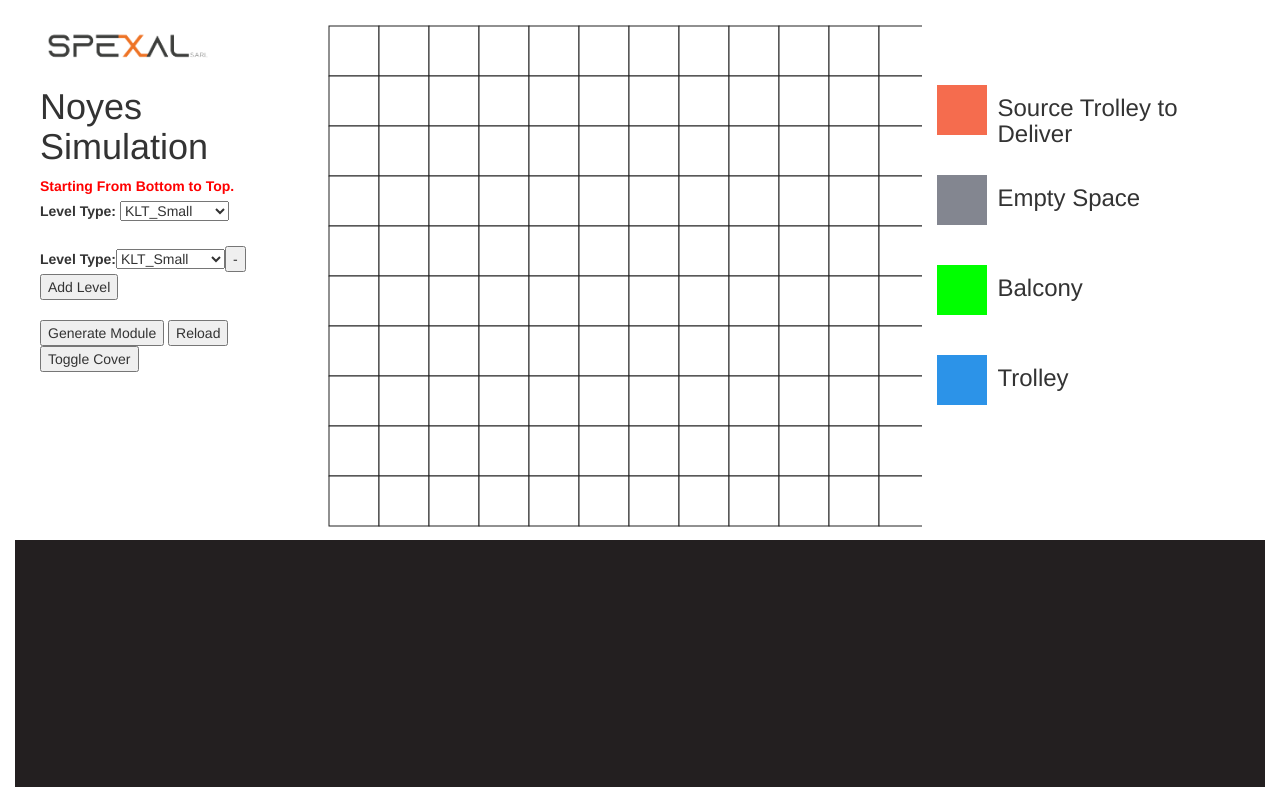
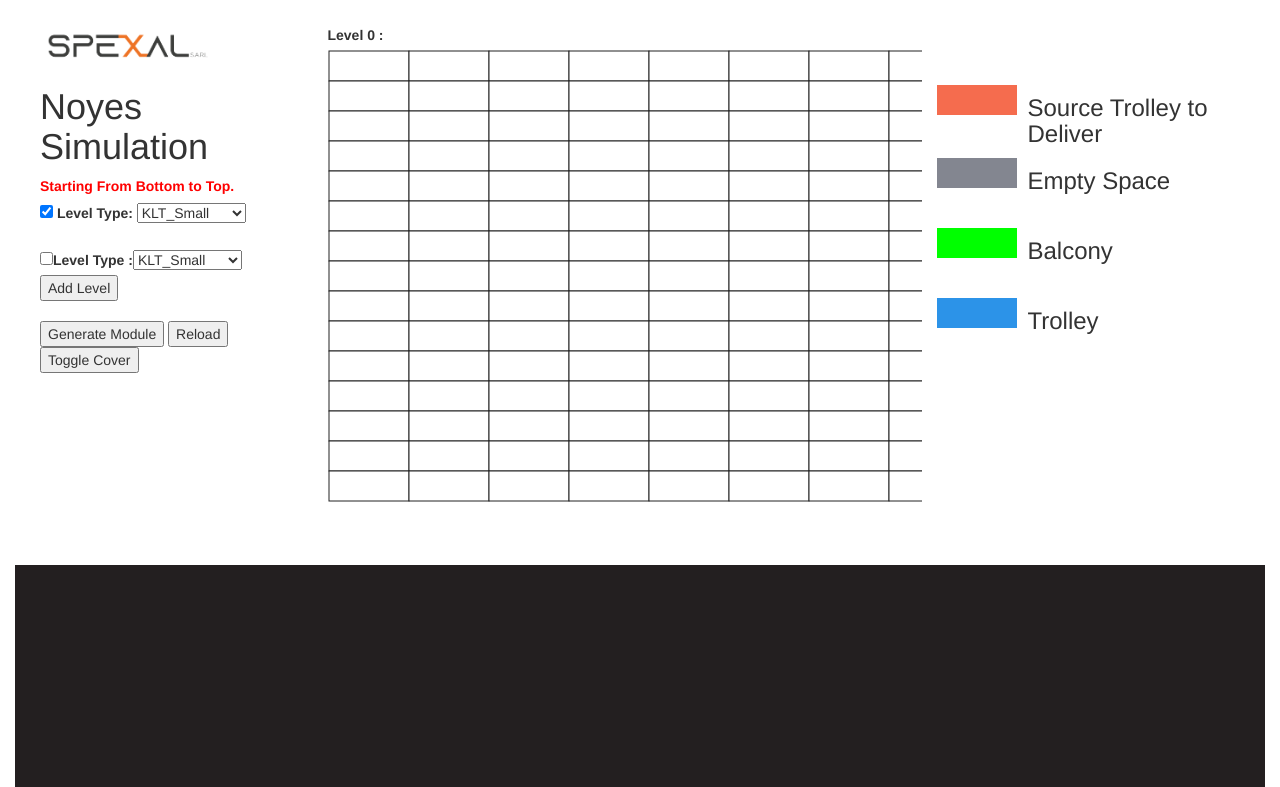
Before and after one commit to mariokorban/NoyesSimulation, a website: page simulation.html in a window 1280 px wide. Both pictures are taken after a click on the button "Add Level". Shown: the top 787 px of the page. Drawn offline with nearby package versions, Linux system fonts and the light colour scheme; no server answers.

Commit message:
Implementing Center Button - Per Level Custimization - Implementing JS Fixes - Replace Squares with Rectangles - Balconies and Lights and Balcoy Orientation - Fixing Reload Generation

```diff
--- a/grid.js
+++ b/grid.js
@@ -1,17 +1,19 @@
-function gridData() {
+beginGrid();
+
+function genGridData() {
 	var data = new Array();
 	var xpos = 1; //starting xpos and ypos at 1 so the stroke will show when we make the grid below
 	var ypos = 1;
-	var width = 50;
-	var height = 50;
+	var width = 80;
+	var height = 30;
 	var click = 0;
 
 	// iterate for rows
-	for (var row = 0; row < 10; row++) {
+	for (var row = 0; row < 15; row++) {
 		data.push( new Array() );
 
 		// iterate for cells/columns inside rows
-		for (var column = 0; column < 15; column++) {
+		for (var column = 0; column < 10; column++) {
 			data[row].push({
 				x: xpos,
 				y: ypos,
@@ -30,11 +32,36 @@ function gridData() {
 	return data;
 }
 
-var gridData = gridData();
-// I like to log the data to the console for quick debugging
+var grids = new Array();
+
+function beginGrid(){
+	grids = [];
+	for(var i=0; i< counter_check; i++){
+		grids.push(genGridData());
+	}
+	drawGrids();
+}
+
+function clearGrids(){
+	$("#grid_holder").html = "";
+}
+
+function drawGrids(){
+	for(var g = 0; g < grids.length; g++){
+		var gridData = grids[g];
 		console.log(gridData);
 
-var grid = d3.select("#grid").append("svg").attr("width","100%").attr("height","510px");
+		document.getElementById("grid"+g).innerHTML = "";
+		document.getElementById("grid"+g).innerHTML = "<label>Level "+g+" : </label>"
+
+		var grid = d3.select("#grid"+g).append("svg").attr("width","100%").attr("height","510px");
+		var id = "grid"+g
+		if(id == "grid0"){
+		}
+		else{
+			$("#grid"+g+" label").css("display","none");
+			grid.attr("display","none");
+		}
 
 		var row = grid.selectAll(".row")
 		.data(gridData)
@@ -60,25 +87,45 @@ var column = row.selectAll(".square")
 		   if ((d.click)%5 == 3 ) { d3.select(this).style("fill","#838690").attr("id","c3"); }
 		   if ((d.click)%5 == 4 ) { d3.select(this).style("fill","#0f0").attr("id","c4"); }
 		});
+	}
+}
+
+// I like to log the data to the console for quick debugging
 
 	function generateModule(){
+
+		reload();
 		console.log("Test Generate Module")
+		console.log(grids);
+
+		// console.log(grids);
 		var types = [];
-		var array = [];
+		var levels_values = [];
+
         $("#levelsForm div").each(function() {
           types.push($(this).find("select.fieldtype").first().val())
 		});
+		var lvls = [];
+		console.log(types);
+		for(var t=0;t<grids.length;t++){
+			lvls.push(types[t+1])
+		}
 
-        var lvls = types.join()
+		var levels_all = lvls.join()
+
+		console.log(levels_all);
         // var bots = document.getElementById("bots").value;
 
+		for(var c = 0; c < grids.length; c++){
+
+			var array = [];
 			var rowCount = 0;
-		$("#grid svg .row").each(function(){
+			$("#grid"+c+" svg .row").each(function(){
 				rowCount = rowCount + 1;
-		})
+			});
 
 			var colCount = 0;
-		$("#grid svg .row rect").each(function(){
+			$("#grid"+c+" svg .row rect").each(function(){
 				colCount = colCount + 1;
 			})
 
@@ -87,7 +134,7 @@ var column = row.selectAll(".square")
 			console.log(rowCount)
 			console.log(cols)
 
-		$("#grid svg .row rect").each(function(){
+			$("#grid"+c+" svg .row rect").each(function(){
 				if($(this).attr("id") == "c0"){
 					array.push(5)
 				}
@@ -108,7 +155,7 @@ var column = row.selectAll(".square")
 			var counter = 0;
 			var values = [];
 			array.forEach(a => {
-			if(counter < 15){
+				if(counter < 10){
 					values.push(a)
 					counter = counter + 1
 				}
@@ -122,7 +169,12 @@ var column = row.selectAll(".square")
 			var shape = res.replaceAll(",|,", "|");
 			console.log(shape);
 
-		var value = lvls+"_"+shape;
+			levels_values.push(shape)
+			levels_values.push("_")
+		}
+
+		var lvl_vals = levels_values.join().replaceAll(",_,","_").replaceAll(",_","");
+		var value = levels_all+"_"+lvl_vals;
 		console.log(value);
 
         unityInstance.SendMessage("JavascriptHook", "GenerateModule", value);
--- a/simulation.html
+++ b/simulation.html
@@ -21,20 +21,50 @@
     <!-- <script type="text/javascript" src="node_modules/d3/dist/d3.js"></script> -->
 
     <script>
+      var counter_check = 1;
+
+      // function valueChanged(checkbox){
+      //   console.log("In Value Changed");
+      //   console.log($(this));
+      // }
+
+    function boxCheck(){
+        $(":checkbox").change(
+          function(){
+            if(this.checked){
+              var id = this.id.split("level");
+              console.log(id[1]);
+              $("#grid"+id[1]+" svg").attr("display","block");
+              $("#grid"+id[1]+" label").css("display","block");
+            }
+            else{
+              var id = this.id.split("level");
+              console.log(id[1]);
+              $("#grid"+id[1]+" svg").attr("display","none");
+              $("#grid"+id[1]+" label").css("display","none");
+            }
+          }
+        )
+      }
+
+
+
       function addLevel(){
-          var fieldWrapper = $("<br><div><label> Level Type: </label>")
-          var type = $("<select class=\"fieldtype\"><option value=\"SmallKLT\">KLT_Small</option><option value=\"MediumKLT\">KLT_Medium</option><option value=\"BigKLT\">KLT_Big</option><option value=\"FoldableKLT\">KLT_Foldable</option></select>");
-          var removeButton = $("<input type=\"button\" class=\"remove\" value=\"-\" />");
-          removeButton.click(function() {
-             $(this).parent().remove();
-          });
+          var fieldWrapper = $("<br><div><input type=\"checkbox\" class=\"levelCheckBox\" id=\"level"+counter_check+"\" name=\"level"+counter_check+"\" value=\"Level Type:\" onclick=\"boxCheck()\">")
+          var lab = $("<label>   Level Type :   </label>");
+          var type = $("<select class=\"fieldtype\"><option value=\"SmallKLT\">KLT_Small</option><option value=\"MediumKLT\">KLT_Medium</option><option value=\"BigKLT\">KLT_Big</option><option value=\"FoldableKLT\">KLT_Foldable</option></select></div>");
+          // var removeButton = $("<input type=\"button\" class=\"remove\" value=\"-\" />");
+          // var grid_label = $("<label> Level "+counter_check+" :</label>")
+          var grid = $("<div id=\"grid"+counter_check+"\"><br><label> Level "+counter_check+" :</label></div>");
+          $("#levelsForm").append(fieldWrapper);
+          fieldWrapper.append(lab);
           fieldWrapper.append(type);
-          fieldWrapper.append(removeButton);
-          $("#levelsForm").append(fieldWrapper);
+          $("#grid_holder").append(grid);
+          counter_check += 1;
+          beginGrid();
       }
 
       var unityInstance =  UnityLoader.instantiate("unityContainer", "Build/Noyes.json");
-
     </script>
 
   </head>
@@ -49,6 +79,7 @@
 
             <div>
               <label style="color: red;">Starting From Bottom to Top.</label><br>
+              <div><input type="checkbox" checked class="levelCheckBox" id="level0" name="level0" value="Level Type:" onclick="boxCheck()">
               <label> Level Type: </label><span>
               <select class="fieldtype">
                 <option value="SmallKLT">KLT_Small</option>
@@ -70,31 +101,31 @@
 
     <div class="col-md-9" style="margin-top: 25px;">
       <div class="row">
-        <div class="col-md-8">
-          <div id="grid"></div>
+        <div class="col-md-8" id="grid_holder">
+          <div id="grid0"></div>
           <script src="grid.js" type="text/javascript"></script>
         </div>
         <div class="col-md-4">
           <h3></h3><br><br>
 
             <div class="row" style="display: table;">
-              <div style="display: inline-block; vertical-align: middle; width: 50px; height: 50px; border-color: black;background-color: rgb(245, 108, 78);;"></div><br><br><br>
-                <h3 style="display: table-cell; vertical-align: top; padding: 10px; margin-bottom: 10px;">Source Trolley to Deliver</h3>
+              <div style="display: inline-block; vertical-align: middle; width: 80px; height: 30px; border-color: black;background-color: rgb(245, 108, 78);;"></div><br><br><br>
+                <h3 style="display: table-cell; vertical-align: top; padding: 10px; margin-bottom: 15px;">Source Trolley to Deliver</h3>
             </div>
 
             <div class="row" style="display: table;">
-              <div style="display: inline-block; vertical-align: middle; width: 50px; height: 50px; border-color: black;background-color:rgb(131, 134, 144);"></div><br><br><br>
-              <h3 style="display: table-cell; vertical-align: top; padding: 10px; margin-bottom: 10px;">Empty Space</h3>
+              <div style="display: inline-block; vertical-align: middle; width: 80px; height: 30px; border-color: black;background-color:rgb(131, 134, 144);"></div><br><br><br>
+              <h3 style="display: table-cell; vertical-align: top; padding: 10px; margin-bottom: 15px;">Empty Space</h3>
             </div>
 
             <div class="row" style="display: table;">
-              <div style="display: inline-block; vertical-align: middle; width: 50px; height: 50px; border-color: black;background-color: rgb(0, 255, 0);"></div><br><br><br>
-              <h3 style="display: table-cell; vertical-align:top; padding: 10px; margin-bottom: 10px;">Balcony</h3>
+              <div style="display: inline-block; vertical-align: middle; width: 80px; height: 30px; border-color: black;background-color: rgb(0, 255, 0);"></div><br><br><br>
+              <h3 style="display: table-cell; vertical-align:top; padding: 10px; margin-bottom: 15px;">Balcony</h3>
             </div>
 
             <div class="row" style="display: table;">
-              <div style="display: inline-block; vertical-align: middle; width: 50px; height: 50px; border-color: black;background-color: rgb(44, 147, 232);"></div><br><br><br>
-              <h3 style="display: table-cell; vertical-align: top; padding: 10px; margin-bottom: 10px;">Trolley</h3>
+              <div style="display: inline-block; vertical-align: top; width: 80px; height: 30px; border-color: black;background-color: rgb(44, 147, 232);"></div><br><br><br>
+              <h3 style="display: table-cell; vertical-align: top; padding: 10px; margin-bottom: 15px;">Trolley</h3>
             </div>
 
         </div>
```
Also changed, not shown: 2 other files. Lines whose indentation alone changed are shown as unchanged.
